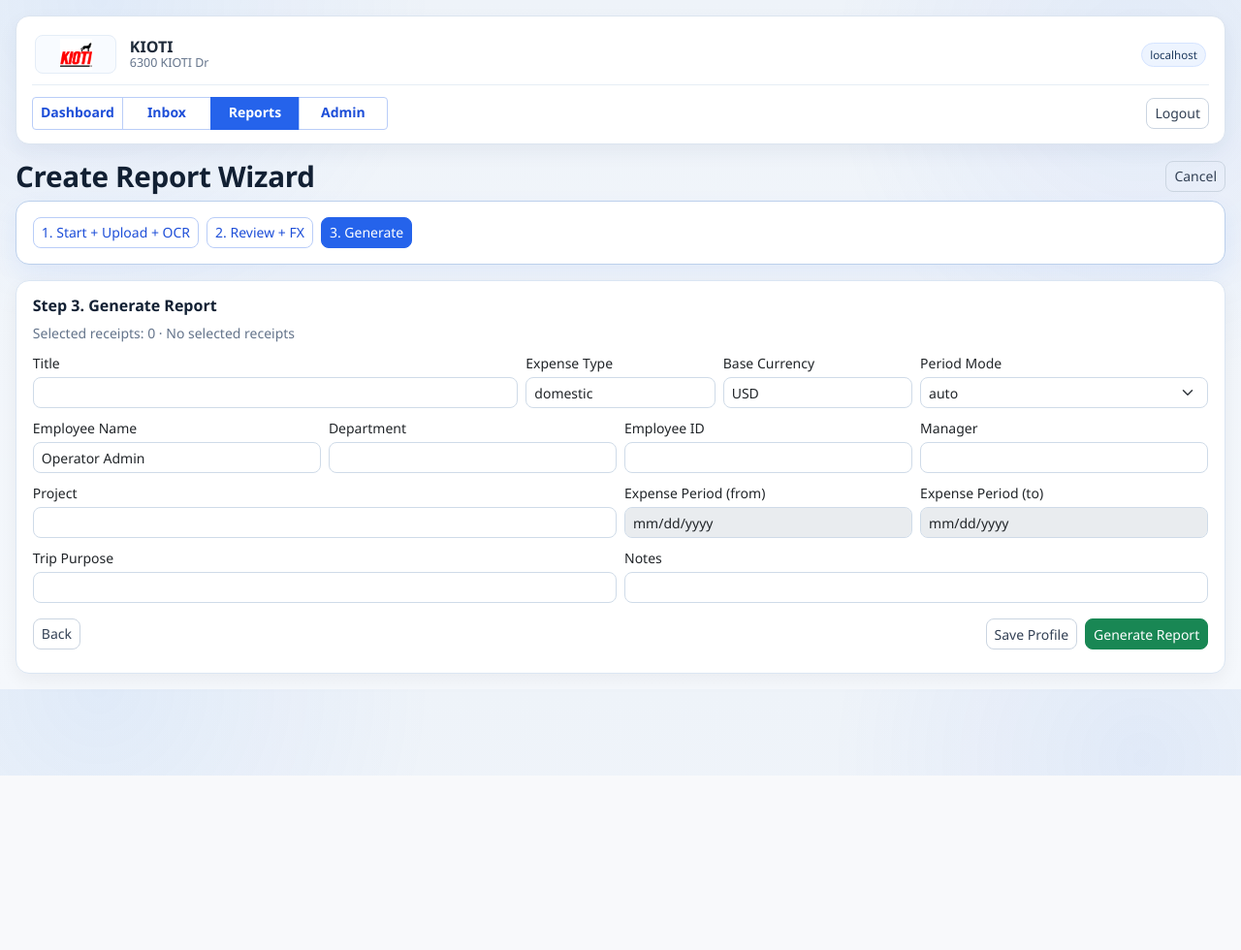
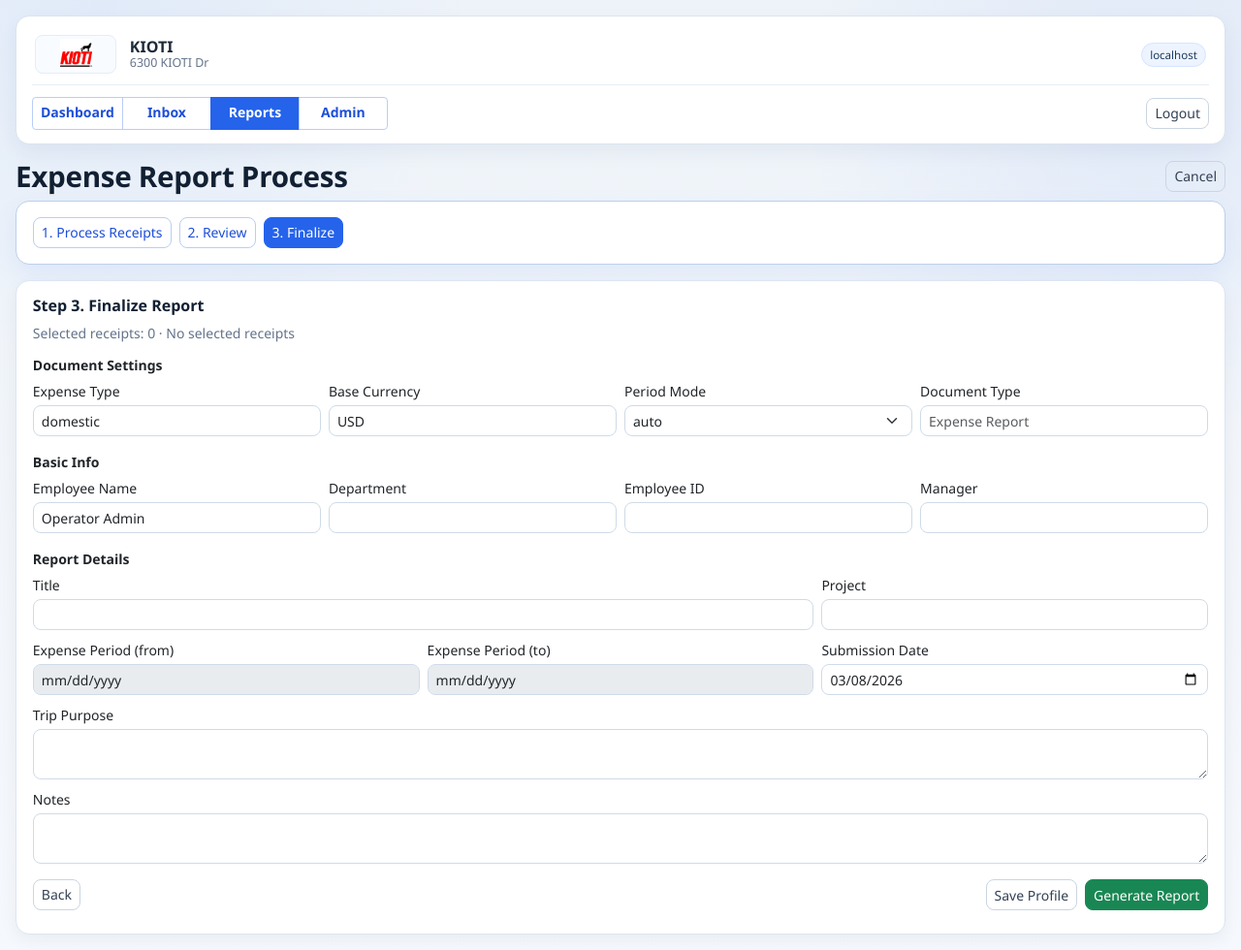
Before and after one commit to 2030Retire/EZWorks-Expense, a Flask app: page /reports/wizard/generate in a window 1280 px wide. Shown: the whole page at 97% size. Before the commit the page ends 800 px from the top, so only its background shows below. Run offline with Flask 3, Linux system fonts and the light colour scheme; the visitor is signed in with stand-in values (Sample User, id 1); data comes from the database, SQL or seed files in the repository; some libraries are stand-ins or nearby versions.

Commit message:
fix: compact inbox/report layout and finalize wizard + sso proxy

```diff
--- a/app.py
+++ b/app.py
@@ -90,6 +90,7 @@ _load_dotenv()
 
 from flask import Flask, render_template, request, jsonify, send_file, session, redirect, Response
 from werkzeug.utils import secure_filename
+from werkzeug.middleware.proxy_fix import ProxyFix
 from openpyxl import Workbook, load_workbook
 try:
     from authlib.integrations.flask_client import OAuth
@@ -100,6 +101,7 @@ from ocr import process_receipt_image
 from excel_filler import fill_expense_report, DEFAULT_EXCHANGE_RATE, parse_date
 
 app = Flask(__name__)
+app.wsgi_app = ProxyFix(app.wsgi_app, x_for=1, x_proto=1, x_host=1)
 app.secret_key = os.environ.get("SECRET_KEY", "change-this-in-production")
 app.permanent_session_lifetime = timedelta(
     hours=int(os.environ.get("ADMIN_SESSION_HOURS", "12"))
--- a/templates/_wizard_progress.html
+++ b/templates/_wizard_progress.html
@@ -1,7 +1,7 @@
 <div class="card p-3 mb-3 ezw-wizard-card">
   <div class="d-flex flex-wrap gap-2">
-    <a class="btn btn-sm {{ 'btn-primary' if wizard_step == 1 else 'btn-outline-primary' }}" href="/reports/wizard/upload">1. Start + Upload + OCR</a>
-    <a class="btn btn-sm {{ 'btn-primary' if wizard_step == 2 else 'btn-outline-primary' }}" href="/reports/wizard/review">2. Review + FX</a>
-    <a class="btn btn-sm {{ 'btn-primary' if wizard_step == 3 else 'btn-outline-primary' }}" href="/reports/wizard/generate">3. Generate</a>
+    <a class="btn btn-sm {{ 'btn-primary' if wizard_step == 1 else 'btn-outline-primary' }}" href="/reports/wizard/upload">1. Process Receipts</a>
+    <a class="btn btn-sm {{ 'btn-primary' if wizard_step == 2 else 'btn-outline-primary' }}" href="/reports/wizard/review">2. Review</a>
+    <a class="btn btn-sm {{ 'btn-primary' if wizard_step == 3 else 'btn-outline-primary' }}" href="/reports/wizard/generate">3. Finalize</a>
   </div>
 </div>
--- a/templates/report_wizard_generate.html
+++ b/templates/report_wizard_generate.html
@@ -3,7 +3,7 @@
 <head>
   <meta charset="UTF-8">
   <meta name="viewport" content="width=device-width, initial-scale=1.0">
-  <title>Report Wizard - Generate</title>
+  <title>Expense Report Process - Finalize</title>
   <link href="https://cdnjs.cloudflare.com/ajax/libs/bootstrap/5.3.2/css/bootstrap.min.css" rel="stylesheet">
   <link href="/static/app_ui.css" rel="stylesheet">
 </head>
@@ -11,35 +11,43 @@
   <div class="container-fluid py-3 px-3">
     {% include "_module_nav.html" %}
     <div class="d-flex justify-content-between align-items-center mb-2">
-      <h4 class="mb-0 page-header-title">Create Report Wizard</h4>
+      <h4 class="mb-0 page-header-title">Expense Report Process</h4>
       <a href="/reports" class="btn btn-sm btn-outline-secondary">Cancel</a>
     </div>
     {% set wizard_step = 3 %}{% include "_wizard_progress.html" %}
 
     <div class="card p-3">
-      <h6 class="mb-2">Step 3. Generate Report</h6>
+      <h6 class="mb-2">Step 3. Finalize Report</h6>
       <div class="small text-muted mb-2">Selected receipts: <span id="receiptCount">0</span> · <span id="progressSummary"></span></div>
       <div id="dirtyBanner" class="alert alert-warning py-2 px-3 small mb-2" style="display:none;">
         Unsaved edits were detected from Review. Save those rows before generating.
       </div>
 
+      <div class="small fw-semibold mt-1 mb-1">Document Settings</div>
+      <div class="row g-2 mb-2">
+        <div class="col-lg-3 col-md-6"><label class="form-label small mb-1">Expense Type</label><input id="mode" class="form-control form-control-sm" readonly></div>
+        <div class="col-lg-3 col-md-6"><label class="form-label small mb-1">Base Currency</label><input id="currency" class="form-control form-control-sm" readonly></div>
+        <div class="col-lg-3 col-md-6"><label class="form-label small mb-1">Period Mode</label><select id="periodMode" class="form-select form-select-sm"><option value="auto">auto</option><option value="manual">manual</option></select></div>
+        <div class="col-lg-3 col-md-6"><label class="form-label small mb-1">Document Type</label><input id="documentType" class="form-control form-control-sm" placeholder="Expense Report"></div>
+      </div>
+
+      <div class="small fw-semibold mt-2 mb-1">Basic Info</div>
+      <div class="row g-2 mb-2">
+        <div class="col-lg-3 col-md-6"><label class="form-label small mb-1">Employee Name</label><input id="employeeName" class="form-control form-control-sm"></div>
+        <div class="col-lg-3 col-md-6"><label class="form-label small mb-1">Department</label><input id="department" class="form-control form-control-sm"></div>
+        <div class="col-lg-3 col-md-6"><label class="form-label small mb-1">Employee ID</label><input id="employeeId" class="form-control form-control-sm"></div>
+        <div class="col-lg-3 col-md-6"><label class="form-label small mb-1">Manager</label><input id="manager" class="form-control form-control-sm"></div>
+      </div>
+
+      <div class="small fw-semibold mt-2 mb-1">Report Details</div>
       <div class="row g-2">
-        <div class="col-md-5"><label class="form-label small mb-1">Title</label><input id="title" class="form-control form-control-sm"></div>
-        <div class="col-md-2"><label class="form-label small mb-1">Expense Type</label><input id="mode" class="form-control form-control-sm" readonly></div>
-        <div class="col-md-2"><label class="form-label small mb-1">Base Currency</label><input id="currency" class="form-control form-control-sm" readonly></div>
-        <div class="col-md-3"><label class="form-label small mb-1">Period Mode</label><select id="periodMode" class="form-select form-select-sm"><option value="auto">auto</option><option value="manual">manual</option></select></div>
-
-        <div class="col-md-3"><label class="form-label small mb-1">Employee Name</label><input id="employeeName" class="form-control form-control-sm"></div>
-        <div class="col-md-3"><label class="form-label small mb-1">Department</label><input id="department" class="form-control form-control-sm"></div>
-        <div class="col-md-3"><label class="form-label small mb-1">Employee ID</label><input id="employeeId" class="form-control form-control-sm"></div>
-        <div class="col-md-3"><label class="form-label small mb-1">Manager</label><input id="manager" class="form-control form-control-sm"></div>
-
-        <div class="col-md-6"><label class="form-label small mb-1">Project</label><input id="project" class="form-control form-control-sm"></div>
-        <div class="col-md-3"><label class="form-label small mb-1">Expense Period (from)</label><input id="periodFrom" type="date" class="form-control form-control-sm"></div>
-        <div class="col-md-3"><label class="form-label small mb-1">Expense Period (to)</label><input id="periodTo" type="date" class="form-control form-control-sm"></div>
-
-        <div class="col-md-6"><label class="form-label small mb-1">Trip Purpose</label><input id="tripPurpose" class="form-control form-control-sm"></div>
-        <div class="col-md-6"><label class="form-label small mb-1">Notes</label><input id="notes" class="form-control form-control-sm"></div>
+        <div class="col-lg-8 col-md-12"><label class="form-label small mb-1">Title</label><input id="title" class="form-control form-control-sm"></div>
+        <div class="col-lg-4 col-md-12"><label class="form-label small mb-1">Project</label><input id="project" class="form-control form-control-sm"></div>
+        <div class="col-lg-4 col-md-6"><label class="form-label small mb-1">Expense Period (from)</label><input id="periodFrom" type="date" class="form-control form-control-sm"></div>
+        <div class="col-lg-4 col-md-6"><label class="form-label small mb-1">Expense Period (to)</label><input id="periodTo" type="date" class="form-control form-control-sm"></div>
+        <div class="col-lg-4 col-md-12"><label class="form-label small mb-1">Submission Date</label><input id="submitDate" type="date" class="form-control form-control-sm"></div>
+        <div class="col-12"><label class="form-label small mb-1">Trip Purpose</label><textarea id="tripPurpose" class="form-control form-control-sm" rows="2"></textarea></div>
+        <div class="col-12"><label class="form-label small mb-1">Notes</label><textarea id="notes" class="form-control form-control-sm" rows="2"></textarea></div>
       </div>
 
       <div class="d-flex justify-content-between mt-3">
@@ -156,6 +164,7 @@
       const body = {
         mode: document.getElementById("mode").value,
         title: document.getElementById("title").value.trim(),
+        document_type: document.getElementById("documentType").value.trim(),
         currency: document.getElementById("currency").value.trim().toUpperCase(),
         exchange_rate: Number(fx.default_rate || 1),
         exchange_rates: fx.rates || {},
@@ -168,6 +177,7 @@
         project: document.getElementById("project").value.trim(),
         period_from: document.getElementById("periodFrom").value.trim(),
         period_to: document.getElementById("periodTo").value.trim(),
+        submission_date: document.getElementById("submitDate").value.trim(),
         trip_purpose: document.getElementById("tripPurpose").value.trim(),
         notes: document.getElementById("notes").value.trim(),
       };
@@ -183,6 +193,7 @@
       if (getSelectedDirtyIds().length) {
         document.getElementById("dirtyBanner").style.display = "";
       }
+      document.getElementById("submitDate").value = new Date().toISOString().slice(0, 10);
       loadBasicSettings();
       await loadProfile();
       await loadSelectedSummary();
--- a/templates/report_wizard_review.html
+++ b/templates/report_wizard_review.html
@@ -3,7 +3,7 @@
 <head>
   <meta charset="UTF-8">
   <meta name="viewport" content="width=device-width, initial-scale=1.0">
-  <title>Report Wizard - Review</title>
+  <title>Expense Report Process - Review</title>
   <link href="https://cdnjs.cloudflare.com/ajax/libs/bootstrap/5.3.2/css/bootstrap.min.css" rel="stylesheet">
   <link href="/static/app_ui.css" rel="stylesheet">
 </head>
@@ -11,14 +11,14 @@
   <div class="container-fluid py-3 px-3">
     {% include "_module_nav.html" %}
     <div class="d-flex justify-content-between align-items-center mb-3">
-      <h4 class="mb-0 page-header-title">Create Report Wizard</h4>
+      <h4 class="mb-0 page-header-title">Expense Report Process</h4>
       <a href="/reports" class="btn btn-sm btn-outline-secondary">Cancel</a>
     </div>
     {% set wizard_step = 2 %}{% include "_wizard_progress.html" %}
 
     <div class="card p-3">
       <div class="d-flex justify-content-between align-items-center mb-2">
-        <h6 class="mb-0">Step 3. Review & Edit</h6>
+        <h6 class="mb-0">Step 2. Review</h6>
         <div class="d-flex gap-2">
           <button class="btn btn-sm btn-outline-primary" onclick="saveSelection()">Save Selection</button>
           <button class="btn btn-sm btn-success" onclick="saveAllDirty()">Save All Dirty</button>
```
Also changed, not shown: templates/inbox_reports.html (+11 -9 lines), templates/inbox_review.html (+26 -24 lines), templates/login.html (+7 -1 lines), templates/report_wizard_upload.html (+102 -157 lines).
